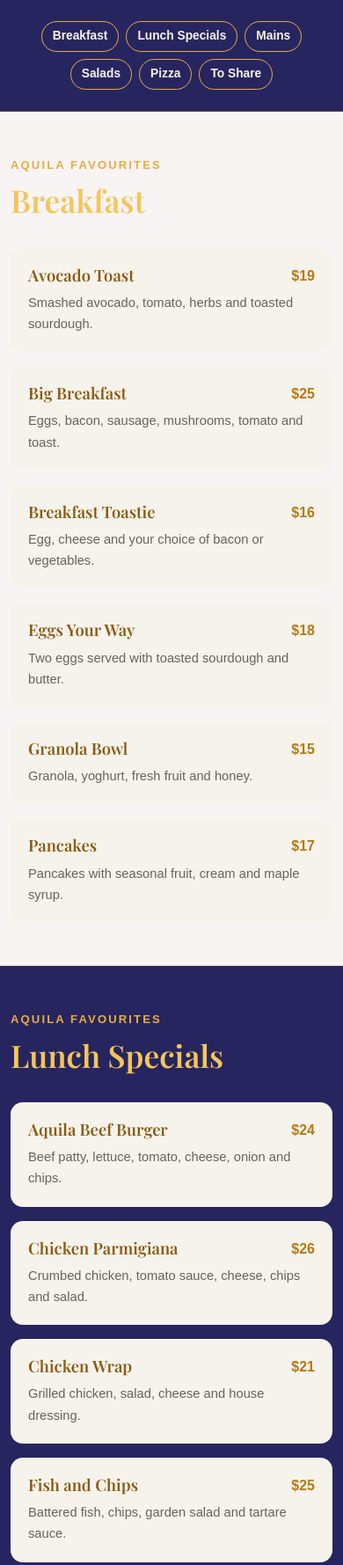
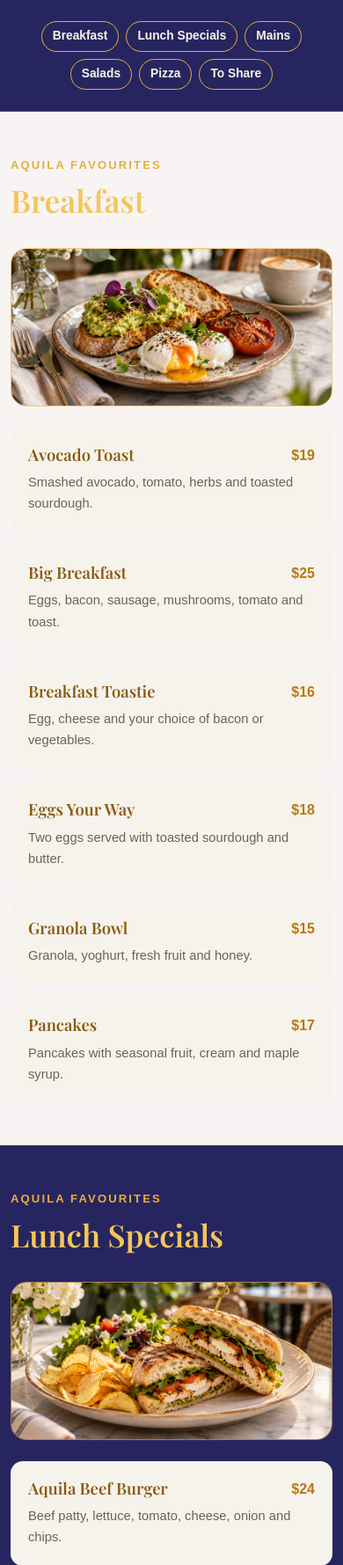
Before and after one commit to palden518/aquila_web, a Laravel app: page /menu in a window 390 px wide. Shown: the part 1105-2884 px from the top of the page at 88% size. Run offline with Laravel 10, Linux system fonts and the light colour scheme; data comes from the database, SQL or seed files in the repository; some web fonts are replaced.

Commit message:
AQL-44: Add responsive menu category photography

```diff
--- a/public/css/menu.css
+++ b/public/css/menu.css
@@ -113,6 +113,16 @@
         box-shadow 0.2s ease;
 }
 
+.menu-category-image {
+    display: block;
+    width: 100%;
+    height: clamp(180px, 30vw, 320px);
+    margin-bottom: 1.5rem;
+    border: 1px solid rgba(232, 173, 63, 0.65);
+    border-radius: 18px;
+    object-fit: cover;
+}
+
 .menu-item-card:hover {
     transform: translateY(-4px);
     box-shadow: 0 14px 32px rgba(232, 173, 63, 0.13);
--- a/resources/views/menu.blade.php
+++ b/resources/views/menu.blade.php
@@ -31,6 +31,16 @@
 </head>
 
 <body class="aquila-menu-page">
+    @php
+        $categoryImages = [
+            'breakfast' => 'breakfast.webp',
+            'lunch' => 'lunch.webp',
+            'mains' => 'mains.webp',
+            'salads' => 'salads.webp',
+            'pizza' => 'pizza.webp',
+            'sharing' => 'sharing.webp',
+        ];
+    @endphp
 
     {{-- Navbar --}}
      <nav class="navbar navbar-expand-lg aquila-navbar sticky-top">
@@ -160,11 +170,25 @@
                         </div>
                     </div>
 
+                    @php
+                        $categoryImage = $categoryImages[$category->slug] ?? null;
+                        $categoryImagePath = $categoryImage
+                            ? 'images/menu-categories/' . $categoryImage
+                            : null;
+                    @endphp
+                    @if ($categoryImagePath && is_file(public_path($categoryImagePath)))
+                        <img
+                            src="{{ asset($categoryImagePath) }}"
+                            alt="{{ $category->name }} dishes at Aquila"
+                            class="menu-category-image"
+                        >
+                    @endif
+
                     {{-- Chef's feature card, shown once on the Mains section --}}
                     @if ($category->slug === 'mains')
                         <div class="card featured-menu-card border-0 mb-4">
                             <div class="row g-0 align-items-center">
-                                <div class="col-lg-8">
+                                <div class="{{ $featured['image'] ? 'col-lg-8' : 'col-12' }}">
                                     <div class="card-body p-4 p-lg-5">
                                         <span class="featured-label">
                                             Chef's feature
@@ -177,13 +201,15 @@
                                         </p>
                                     </div>
                                 </div>
+                                @if ($featured['image'])
                                 <div class="col-lg-4">
                                     <img
                                         src="{{ $featured['image'] }}"
-                                        alt="Featured dinner"
+                                        alt="Featured dish: {{ $featured['title'] }}"
                                         class="featured-menu-image"
                                     >
                                 </div>
+                                @endif
                             </div>
                         </div>
                     @endif
```
Also changed, not shown: public/images/menu-categories/breakfast.webp (added), public/images/menu-categories/lunch.webp (added), public/images/menu-categories/mains.webp (added), public/images/menu-categories/pizza.webp (added), public/images/menu-categories/salads.webp (added), public/images/menu-categories/sharing.webp (added).
